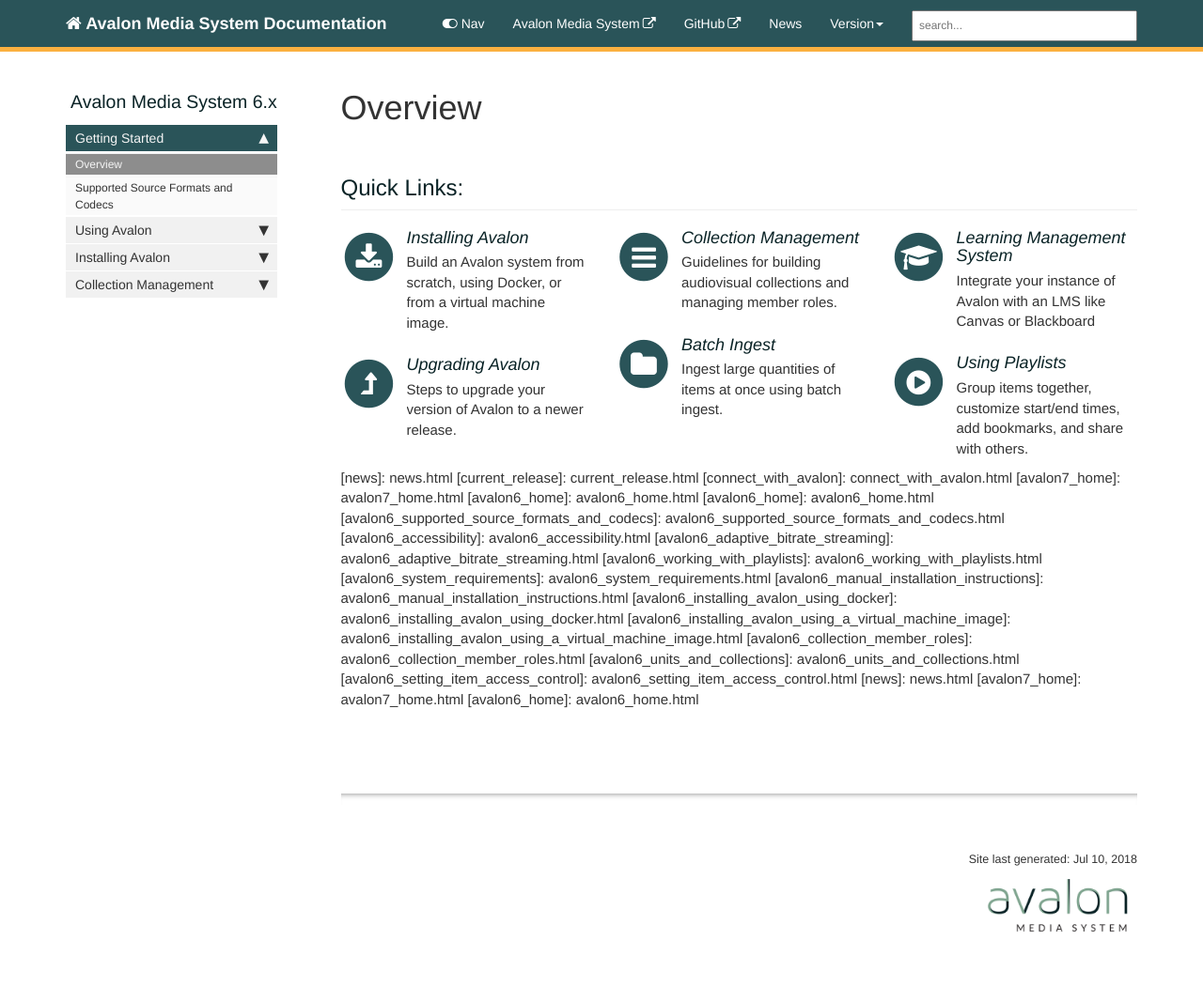
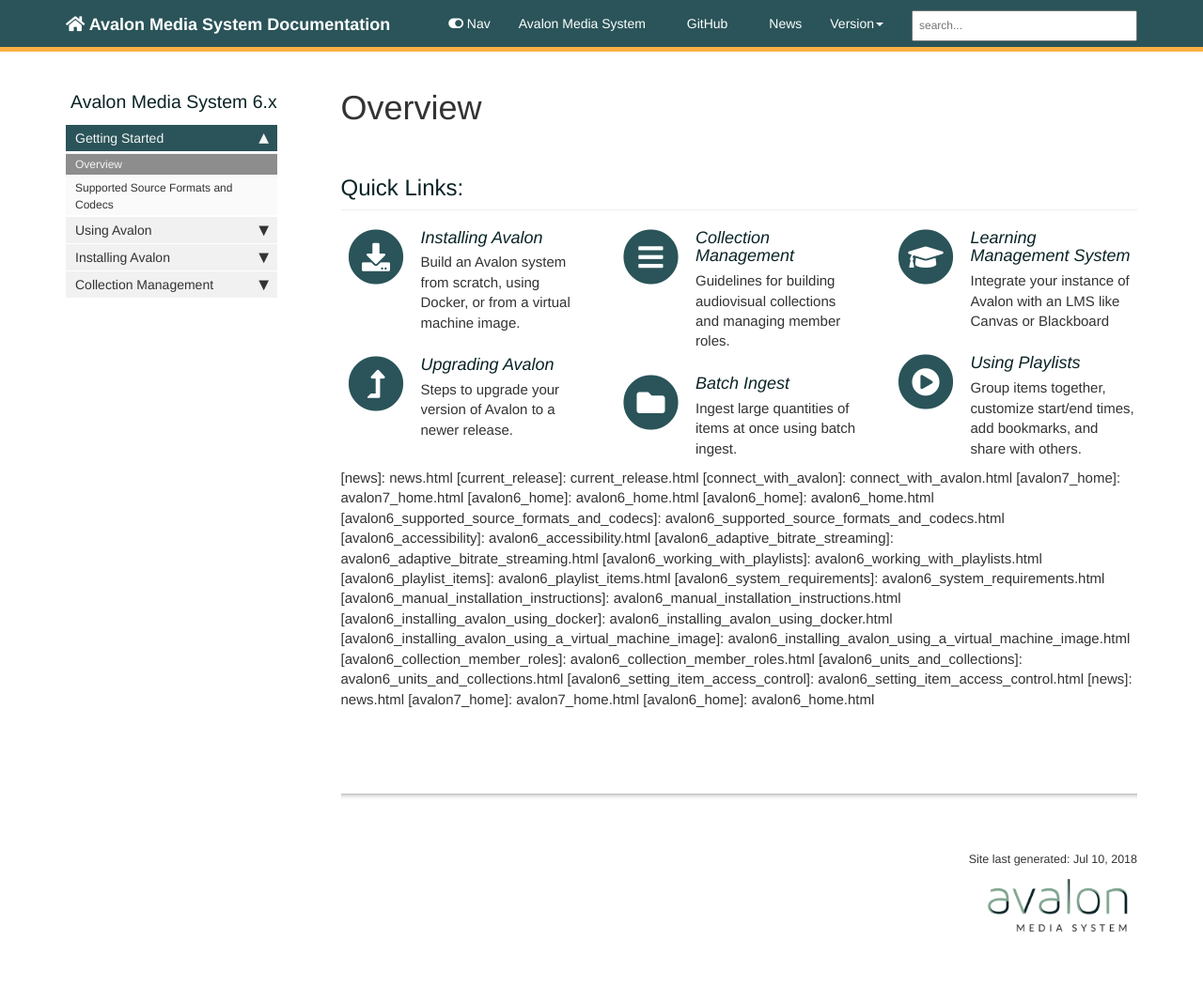
Before and after one commit to mschnaars/mschnaars.github.io, a Jekyll site: the page built from pages/avalon6/avalon6_home.html, in a window 1280 px wide. Shown: the whole page at 94% size. Built offline with Jekyll 4.4.1, drawn with Linux system fonts in a browser that asks for light colours; nearby versions of some CDN libraries; comment, search, counter and statistics services are not loaded.

Commit message:
Finished Playlist Items, fixed icon issues

```diff
--- a/_data/sidebars/avalon6_sidebar.yml
+++ b/_data/sidebars/avalon6_sidebar.yml
@@ -43,6 +43,10 @@
           url: /avalon6_working_with_playlists.html
           output: web
 
+        - title: Playlist Items
+          url: /avalon6_playlist_items.html
+          output: web
+
   - title: Installing Avalon
     output: web
     folderitems:
--- a/_includes/head.html
+++ b/_includes/head.html
@@ -5,8 +5,8 @@
 <meta name="keywords" content="{{page.tags}}{% if page.tags %}, {% endif %} {{page.keywords}}">
 <title>{{ page.title }} | {{ site.site_title }}</title>
 <link rel="stylesheet" href="{{ "css/syntax.css" }}">
-
-<link rel="stylesheet" type="text/css" href="https://maxcdn.bootstrapcdn.com/font-awesome/4.7.0/css/font-awesome.min.css">
+<link rel="stylesheet" href="https://use.fontawesome.com/releases/v5.1.0/css/all.css" integrity="sha384-lKuwvrZot6UHsBSfcMvOkWwlCMgc0TaWr+30HWe3a4ltaBwTZhyTEggF5tJv8tbt" crossorigin="anonymous">
+<!--<link rel="stylesheet" type="text/css" href="https://maxcdn.bootstrapcdn.com/font-awesome/4.7.0/css/font-awesome.min.css">-->
 <link rel="stylesheet" type="text/css" href="css/bootstrap.min.css">
 <link rel="stylesheet" href="css/modern-business.css">
 <!-- Latest compiled and minified CSS -->
--- a/css/customstyles.css
+++ b/css/customstyles.css
@@ -778,6 +778,7 @@
 .post-content img.inline {
     margin:0px;
     margin-bottom:6px;
+    border-style: none;
 }
 .panel-heading {
     font-weight: bold;
--- a/pages/avalon6/avalon6_home.html
+++ b/pages/avalon6/avalon6_home.html
@@ -29,7 +29,7 @@
                 <div class="pull-left">
                     <span class="fa-stack fa-2x">
                           <i class="fa fa-circle fa-stack-2x text-primary"></i>
-                          <i class="fa fa-level-up fa-stack-1x fa-inverse"></i>
+                          <i class="fa fa-level-up-alt fa-stack-1x fa-inverse"></i>
                     </span>
                 </div>
                 <div class="media-body">
```
Also changed, not shown: pages/avalon6/avalon6_playlist_items.md (added, +76 -0 lines), images/avalon_icons/add marker icon.png (deleted), images/avalon_icons/add_to_playlist.png (deleted), images/doc_images/add_modal.png (added), images/doc_images/add_section.png (added), images/doc_images/add_to_playlist.png (added), images/doc_images/edit_playlist_item.png (added), images/doc_images/marker.png (added), images/icons/add_to_playlist.png (added), images/icons/copy.png (renamed from images/avalon_icons/copy icon.png), images/icons/marker.png (added), images/icons/reorder.PNG (renamed from images/avalon_icons/reorder icon.PNG).
